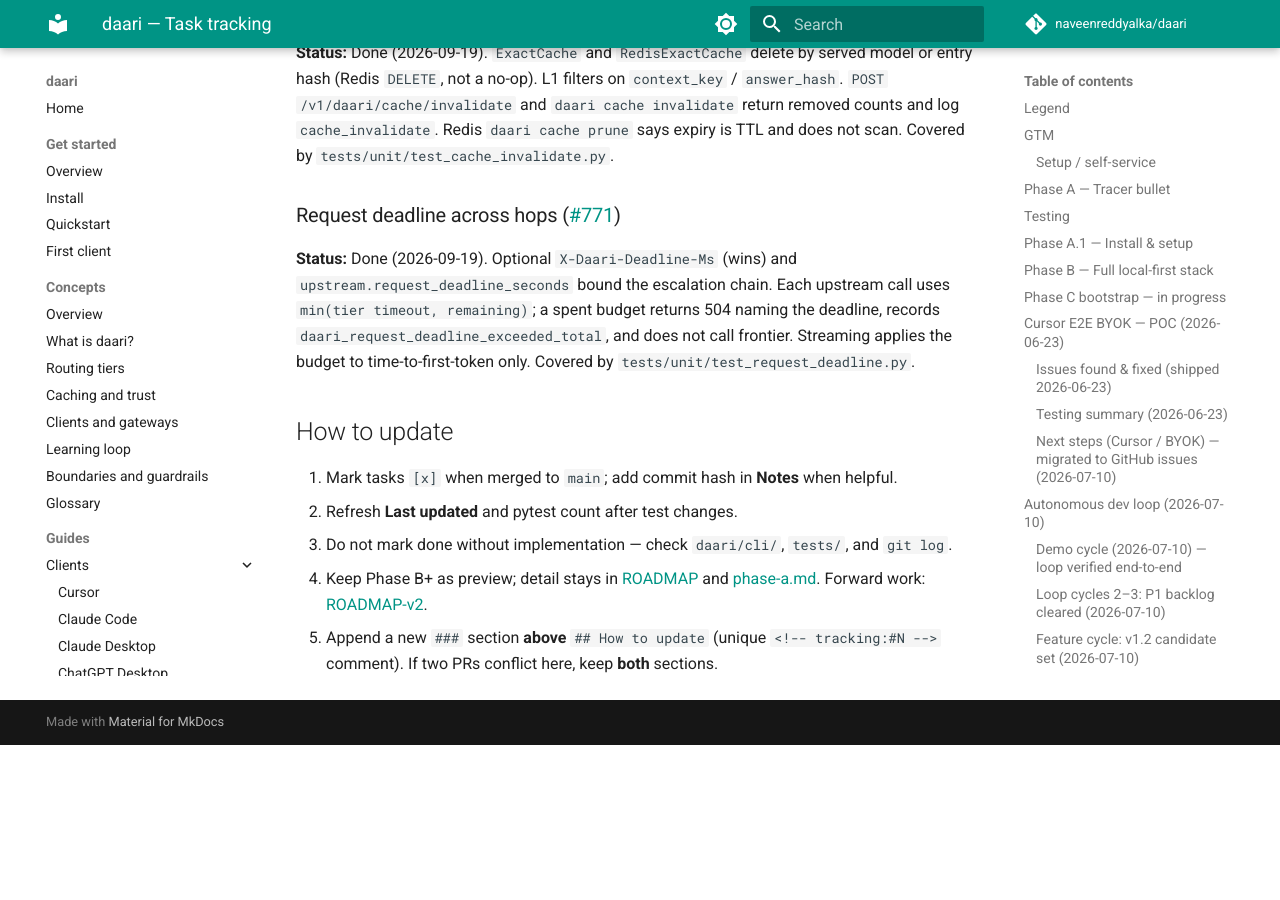
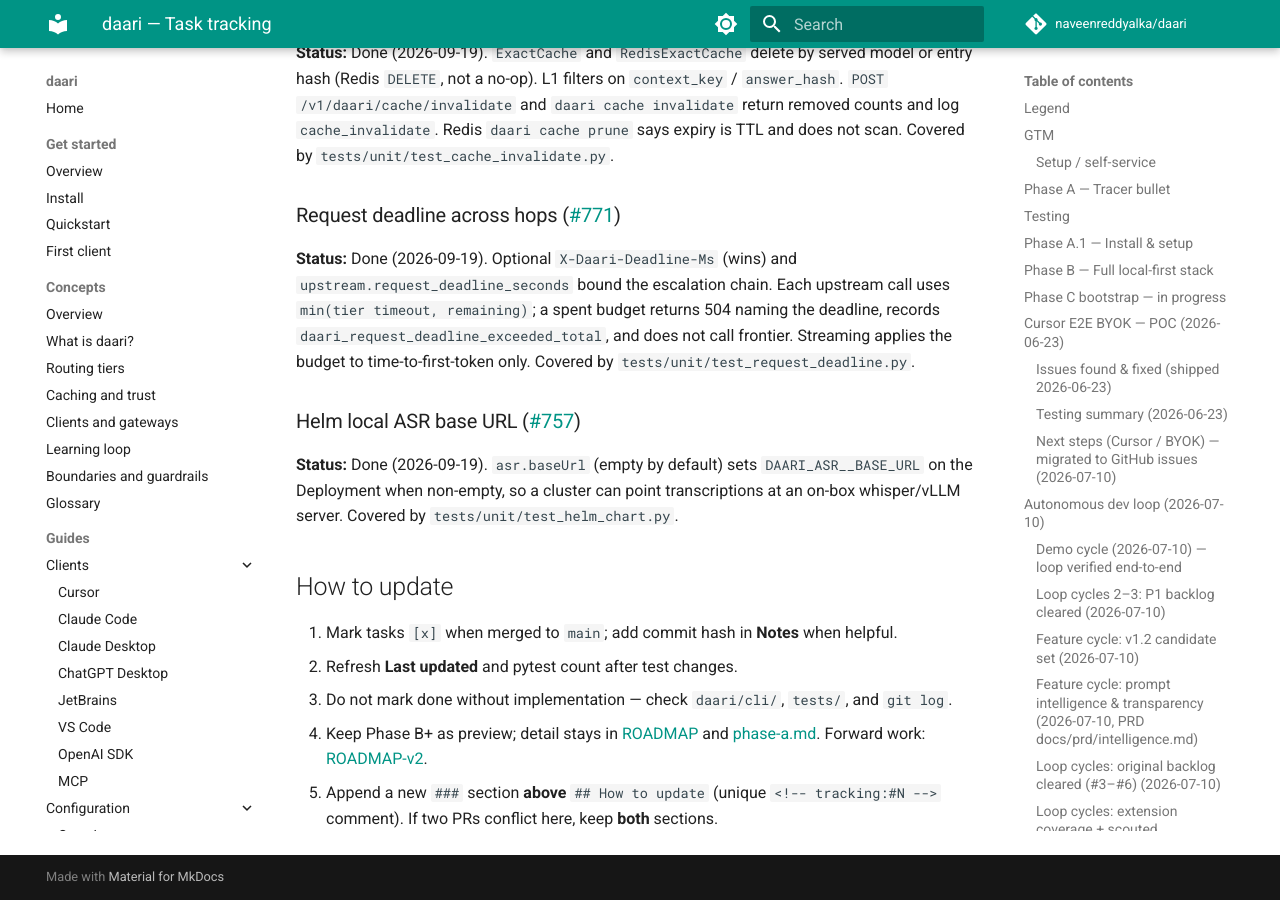
Before and after one commit to naveenreddyalka/daari, an MkDocs documentation site: the page built from docs/TRACKING.md, in a window 1280 px wide and 900 px high, scrolled down 83496 px. Built offline with MkDocs 1.6.1 and Material for MkDocs 9.7.7, drawn with Linux system fonts in a browser that asks for light colours; comment, search, counter and statistics services are not loaded; before the commit the page ends 84241 px from its top, so only the background shows below that; some of the changed text lies outside the part shown.

Commit message:
feat(helm): expose local ASR base URL in chart values
Empty asr.baseUrl leaves transcriptions unconfigured; a set value injects DAARI_ASR__BASE_URL the same way ollama.baseUrl does.

Co-authored-by: Cursor <cursoragent@cursor.com>

```diff
--- a/docs/TRACKING.md
+++ b/docs/TRACKING.md
@@ -1,6 +1,6 @@
 # daari — Task tracking
 
-> Last updated: 2026-09-19 (request deadline across hops — [#771](https://github.com/naveenreddyalka/daari/issues/771))
+> Last updated: 2026-09-19 (Helm local ASR base URL — [#757](https://github.com/naveenreddyalka/daari/issues/757))
 > Update this file when phases/tasks complete.
 > Repo layout and request flow: [ARCHITECTURE.md](ARCHITECTURE.md)
 
@@ -3438,6 +3438,11 @@ unlimited) and the config reference notes the day cap is per key/team, not a
 <!-- tracking:#771 -->
 **Status:** Done (2026-09-19). Optional `X-Daari-Deadline-Ms` (wins) and `upstream.request_deadline_seconds` bound the escalation chain. Each upstream call uses `min(tier timeout, remaining)`; a spent budget returns 504 naming the deadline, records `daari_request_deadline_exceeded_total`, and does not call frontier. Streaming applies the budget to time-to-first-token only. Covered by `tests/unit/test_request_deadline.py`.
 
+### Helm local ASR base URL ([#757](https://github.com/naveenreddyalka/daari/issues/757))
+
+<!-- tracking:#757 -->
+**Status:** Done (2026-09-19). `asr.baseUrl` (empty by default) sets `DAARI_ASR__BASE_URL` on the Deployment when non-empty, so a cluster can point transcriptions at an on-box whisper/vLLM server. Covered by `tests/unit/test_helm_chart.py`.
+
 ## How to update
 
 1. Mark tasks `[x]` when merged to `main`; add commit hash in **Notes** when helpful.
```
Also changed, not shown: 3 other files.
